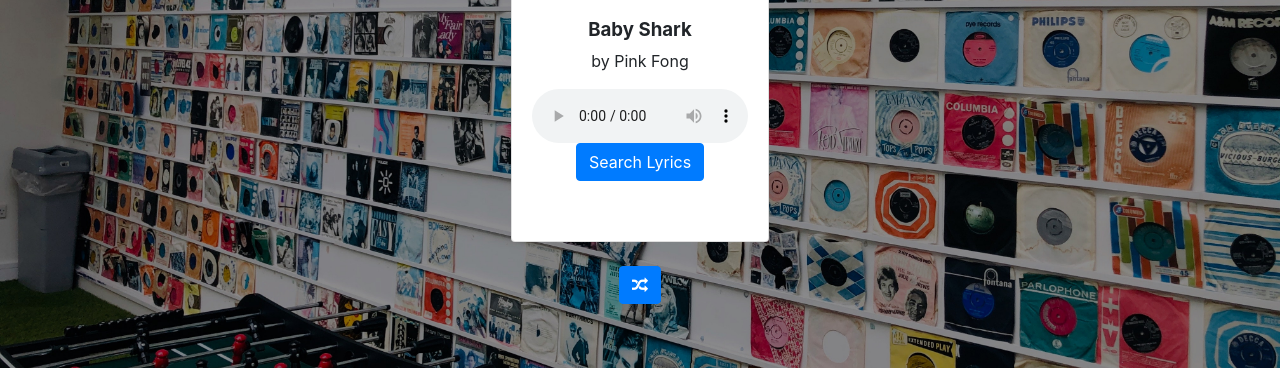
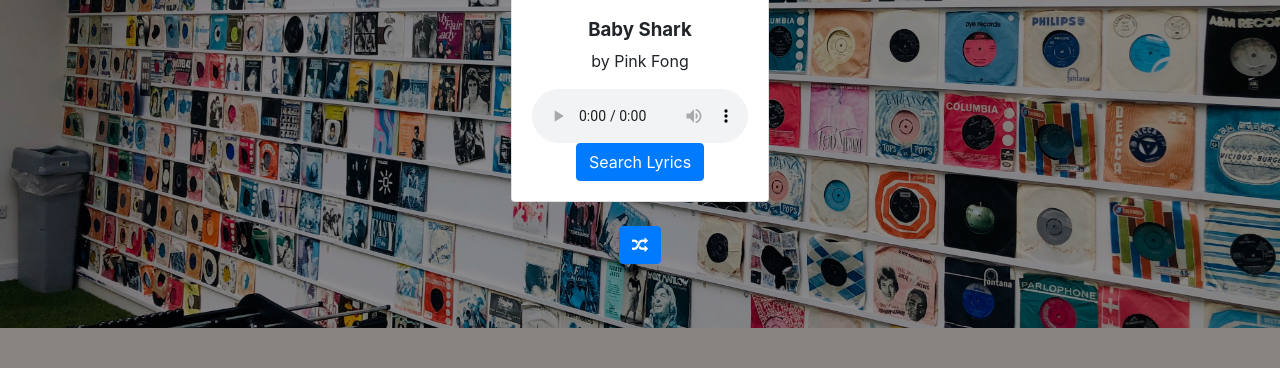
Before and after one commit to ccorprew22/Music-Discovery, a Flask app: page / in a window 1280 px wide. Shown: the part 480-848 px from the top of the page. After the commit the page ends 808 px from the top, so only its background shows below. Run offline with Flask 2, Linux system fonts and the light colour scheme; some libraries are stand-ins or nearby versions.

Commit message:
Modified styles.css and index.html

```diff
--- a/static/styles.css
+++ b/static/styles.css
@@ -8,6 +8,7 @@
 
 .top-title {
     font-size: 60px;
+    font-family: 'Monoton';
  }
 
  .album{
@@ -16,9 +17,12 @@
  }
  .card-display{
     width: 258px;
-    height: 500px
+    height: 100%;
  }
-
+ .history{
+  font-size: 8pt;
+  text-align: left;
+}
 
 @media only screen and (max-width: 800px) {
     .col-xs-4, input[type=text]{
--- a/templates/index.html
+++ b/templates/index.html
@@ -9,7 +9,8 @@
   <link rel="stylesheet" href="https://stackpath.bootstrapcdn.com/bootstrap/4.1.0/css/bootstrap.min.css" integrity="sha384-9gVQ4dYFwwWSjIDZnLEWnxCjeSWFphJiwGPXr1jddIhOegiu1FwO5qRGvFXOdJZ4" crossorigin="anonymous">
   <link rel="stylesheet" href={{ url_for('static', filename='styles.css')}} />
   <link rel="stylesheet" href="https://stackpath.bootstrapcdn.com/font-awesome/4.7.0/css/font-awesome.min.css" integrity="sha384-wvfXpqpZZVQGK6TAh5PVlGOfQNHSoD2xbE+QkPxCAFlNEevoEH3Sl0sibVcOQVnN" crossorigin="anonymous">
-
+  <link rel="preconnect" href="https://fonts.gstatic.com">
+  <link href="https://fonts.googleapis.com/css2?family=Monoton&display=swap" rel="stylesheet">
 </head>
 <!--Make background the album blurred -->
 
```
